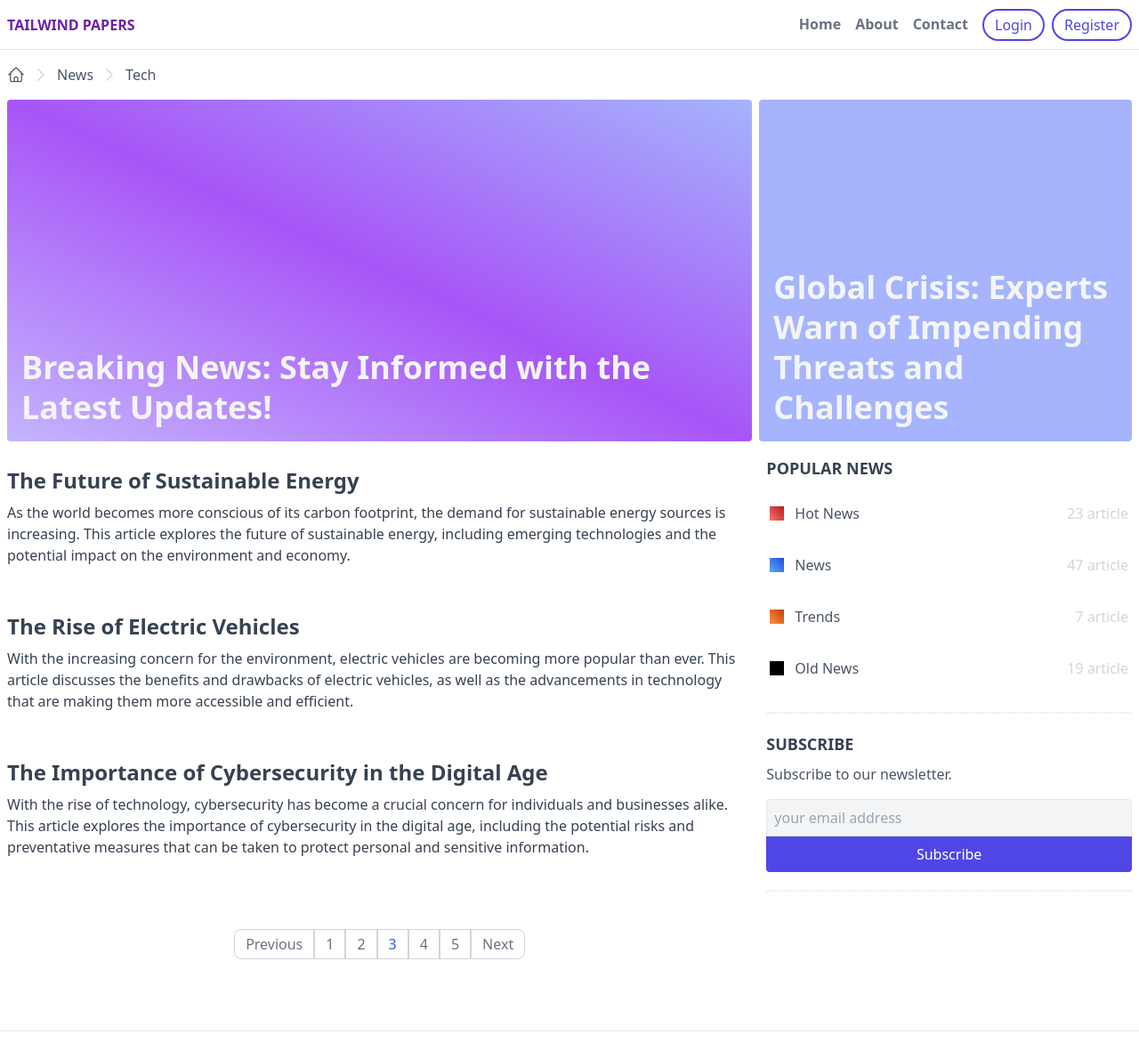
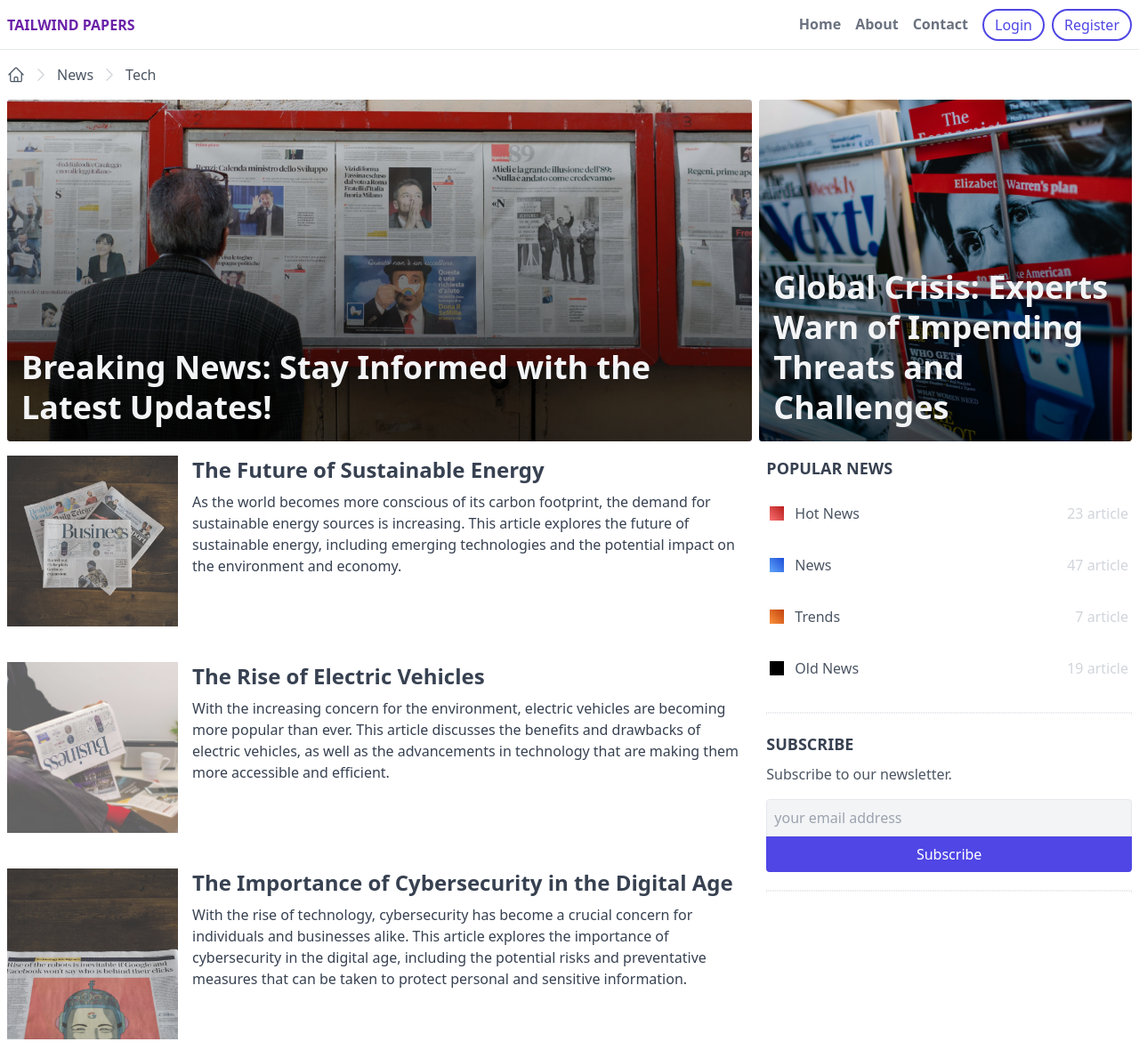
Before and after one commit to yanballas/TailwindCSS, a website: page index.html in a window 1280 px wide. Shown: the top 1171 px of the page at 89% size. Drawn offline with Linux system fonts and the light colour scheme.

Commit message:
add images

```diff
--- a/index.html
+++ b/index.html
@@ -10,7 +10,9 @@
     <div class="max-w-screen-xl mx-auto">
       <!-- header -->
       <header class="px-2 border-b flex items-center justify-between h-14">
-        <a class="uppercase font-bold text-purple-800" href="#">TailWind Papers</a>
+        <a class="uppercase font-bold text-purple-800" href="#"
+          >TailWind Papers</a
+        >
         <nav class="hidden md:flex items-center">
           <ul class="inline-flex items-center">
             <li class="header-link"><a href="#">Home</a></li>
@@ -23,8 +25,19 @@
           </ul>
         </nav>
         <button class="inline-block md:hidden">
-          <svg xmlns="http://www.w3.org/2000/svg" fill="none" viewBox="0 0 24 24" stroke-width="1.5" stroke="currentColor" class="w-6 h-6">
-            <path stroke-linecap="round" stroke-linejoin="round" d="M3.75 9h16.5m-16.5 6.75h16.5" />
+          <svg
+            xmlns="http://www.w3.org/2000/svg"
+            fill="none"
+            viewBox="0 0 24 24"
+            stroke-width="1.5"
+            stroke="currentColor"
+            class="w-6 h-6"
+          >
+            <path
+              stroke-linecap="round"
+              stroke-linejoin="round"
+              d="M3.75 9h16.5m-16.5 6.75h16.5"
+            />
           </svg>
         </button>
       </header>
@@ -85,14 +98,24 @@
       </div>
       <!-- banners -->
       <section class="px-2 lg:flex lg:space-x-2">
-        <a class="w-full lg:w-2/3 bg-gradient-to-tr from-violet-300 via-purple-500 to-indigo-300 hover:to-violet-400/50 h-96 mb-4 relative rounded inline-block overflow-hidden" href="#">
+        <a
+          class="w-full lg:w-2/3 bg-gradient-to-tr from-violet-300 via-purple-500 to-indigo-300 hover:to-violet-400/50 h-96 mb-4 relative rounded inline-block overflow-hidden"
+          href="#"
+        >
+          <img class="absolute left-0 w-full h-full z-7 object-cover" src="./public/images/img-1.jpg" alt="news">
+          <div class="absolute left-0 w-full h-full z-8 bg-gradient-to-b from-black/10 to-black/70"></div>
           <div class="p-4 absolute bottom-0 left-0 z-9">
             <h2 class="text-4xl font-semibold text-gray-100 leading-tight">
               Breaking News: Stay Informed with the Latest Updates!
             </h2>
           </div>
         </a>
-        <a class="w-full lg:w-1/3 bg-indigo-300 h-96 mb-4 relative rounded inline-block overflow-hidden" href="#">
+        <a
+          class="w-full lg:w-1/3 bg-indigo-300 h-96 mb-4 relative rounded inline-block overflow-hidden"
+          href="#"
+        >
+        <img class="absolute left-0 w-full h-full z-7 object-cover" src="./public/images/img-2.jpg" alt="news">
+        <div class="absolute left-0 w-full h-full z-8 bg-gradient-to-b from-black/10 to-black/70"></div>
           <div class="p-4 absolute bottom-0 left-0 z-9">
             <h2 class="text-4xl font-semibold text-gray-100 leading-tight">
               Global Crisis: Experts Warn of Impending Threats and Challenges
@@ -104,10 +127,11 @@
         <div class="w-full lg:w-2/3">
           <!-- post cards -->
           <section class="px-2">
-            <a class="block mb-10" href="#">
+            <a class="block w-full lg:flex mb-10" href="#">
+              <img class="w-full lg:w-48 h-48 opacity-80 object-cover lg:mr-4" src="./public/images/img-3.jpg" alt="img">
               <div class="flex">
                 <div>
-                  <h3 class="mt-3 mb-2 text-gray-700 font-bold text-2xl">
+                  <h3 class="mb-2 text-gray-700 font-bold text-2xl">
                     The Future of Sustainable Energy
                   </h3>
                   <p class="text-gray-700">
@@ -120,10 +144,11 @@
                 </div>
               </div>
             </a>
-            <a class="block mb-10" href="#">
+            <a class="block w-full lg:flex mb-10" href="#">
+              <img class="w-full lg:w-48 h-48 opacity-80 object-cover lg:mr-4" src="./public/images/img-4.jpg" alt="img">
               <div class="flex">
                 <div>
-                  <h3 class="mt-3 mb-2 text-gray-700 font-bold text-2xl">
+                  <h3 class="mb-2 text-gray-700 font-bold text-2xl">
                     The Rise of Electric Vehicles
                   </h3>
                   <p class="text-gray-700">
@@ -136,10 +161,11 @@
                 </div>
               </div>
             </a>
-            <a class="block mb-10" href="#">
+            <a class="block w-full lg:flex mb-10" href="#">
+              <img class="w-full lg:w-48 h-48 opacity-80 object-cover lg:mr-4" src="./public/images/img-5.jpg" alt="img">
               <div class="flex">
                 <div>
-                  <h3 class="mt-3 mb-2 text-gray-700 font-bold text-2xl">
+                  <h3 class="mb-2 text-gray-700 font-bold text-2xl">
                     The Importance of Cybersecurity in the Digital Age
                   </h3>
                   <p class="text-gray-700">
@@ -175,29 +201,35 @@
             </ul>
           </div>
         </div>
-        <div class="w-full lg:w-1/3 px-2">
-          <div class="mb-5">
+        <div class="w-full lg:w-1/3 px-2 md:flex md:space-x-5 lg:block lg:space-x-0">
+          <div class="w-full md:w-1/2 lg:w-full mb-5">
             <h5 class="font-bold text-lg uppercase text-gray-700 mb-2">
               Popular News
             </h5>
             <ul>
               <li class="px-1 py-4 border-y border-white hover:border-gray-200">
                 <a class="flex items-center text-gray-600" href="#">
-                  <span class="inline-block w-4 h-4 mr-3 bg-gradient-to-tr from-red-400 to-red-700"></span>
+                  <span
+                    class="inline-block w-4 h-4 mr-3 bg-gradient-to-tr from-red-400 to-red-700"
+                  ></span>
                   <p>Hot News</p>
                   <span class="text-gray-300 ml-auto">23 article</span>
                 </a>
               </li>
               <li class="px-1 py-4 border-y border-white hover:border-gray-200">
                 <a class="flex items-center text-gray-600" href="#">
-                  <span class="inline-block w-4 h-4 mr-3 bg-gradient-to-tr from-blue-400 to-blue-700"></span>
+                  <span
+                    class="inline-block w-4 h-4 mr-3 bg-gradient-to-tr from-blue-400 to-blue-700"
+                  ></span>
                   <p>News</p>
                   <span class="text-gray-300 ml-auto">47 article</span>
                 </a>
               </li>
               <li class="px-1 py-4 border-y border-white hover:border-gray-200">
                 <a class="flex items-center text-gray-600" href="#">
-                  <span class="inline-block w-4 h-4 mr-3 bg-gradient-to-tr from-orange-400 to-orange-700"></span>
+                  <span
+                    class="inline-block w-4 h-4 mr-3 bg-gradient-to-tr from-orange-400 to-orange-700"
+                  ></span>
                   <p>Trends</p>
                   <span class="text-gray-300 ml-auto">7 article</span>
                 </a>
@@ -211,10 +243,11 @@
               </li>
             </ul>
           </div>
+          <div class="w-full md:w-1/2 lg:w-full">
             <!-- divider -->
-          <div class="border border-dotted"></div>
+            <div class="border border-dotted md:hidden lg:block"></div>
             <!-- subscribe -->
-          <div class="my-5">
+            <div class="my-5 md:my-0 lg:my-5">
               <h5 class="font-bold text-lg uppercase text-gray-700 mb-2">
                 Subscribe
               </h5>
@@ -230,7 +263,8 @@
                 Subscribe
               </button>
             </div>
-          <div class="border border-dotted"></div>
+            <div class="border border-dotted md:hidden lg:block"></div>
+          </div>
         </div>
       </main>
       <!-- footer  -->
```
Also changed, not shown: public/images/img-1.jpg (added), public/images/img-2.jpg (added), public/images/img-3.jpg (added), public/images/img-4.jpg (added), public/images/img-5.jpg (added), public/styles.css. Lines whose indentation alone changed are shown as unchanged.
